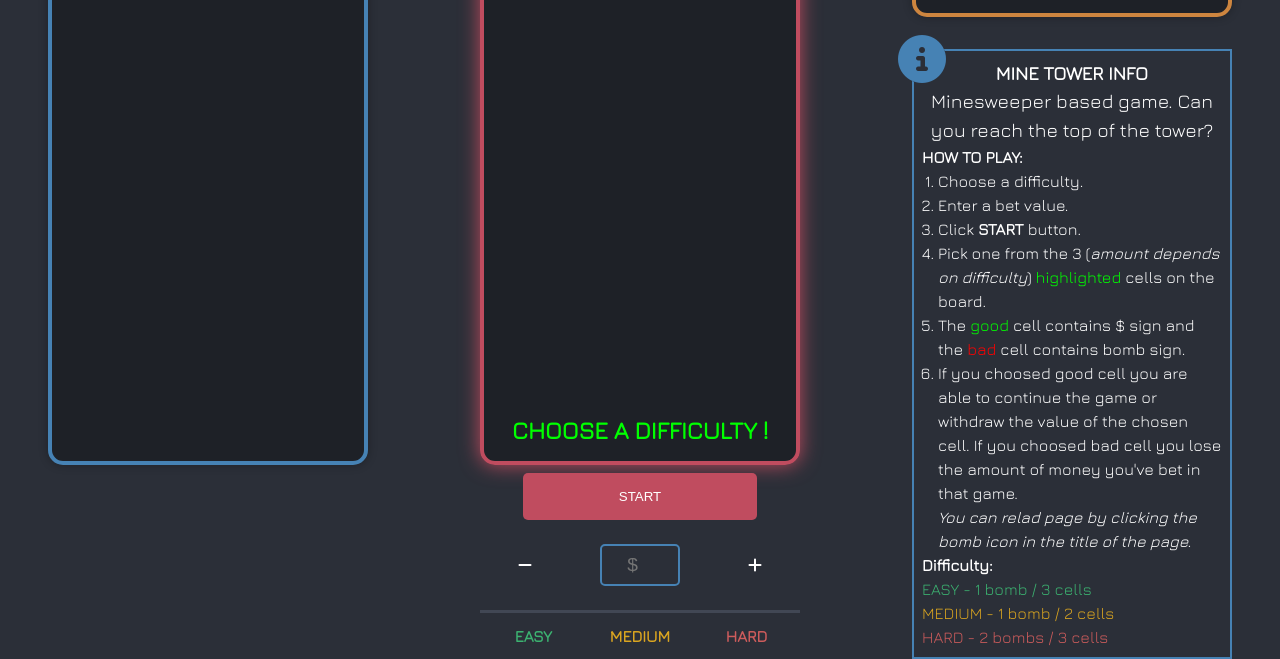
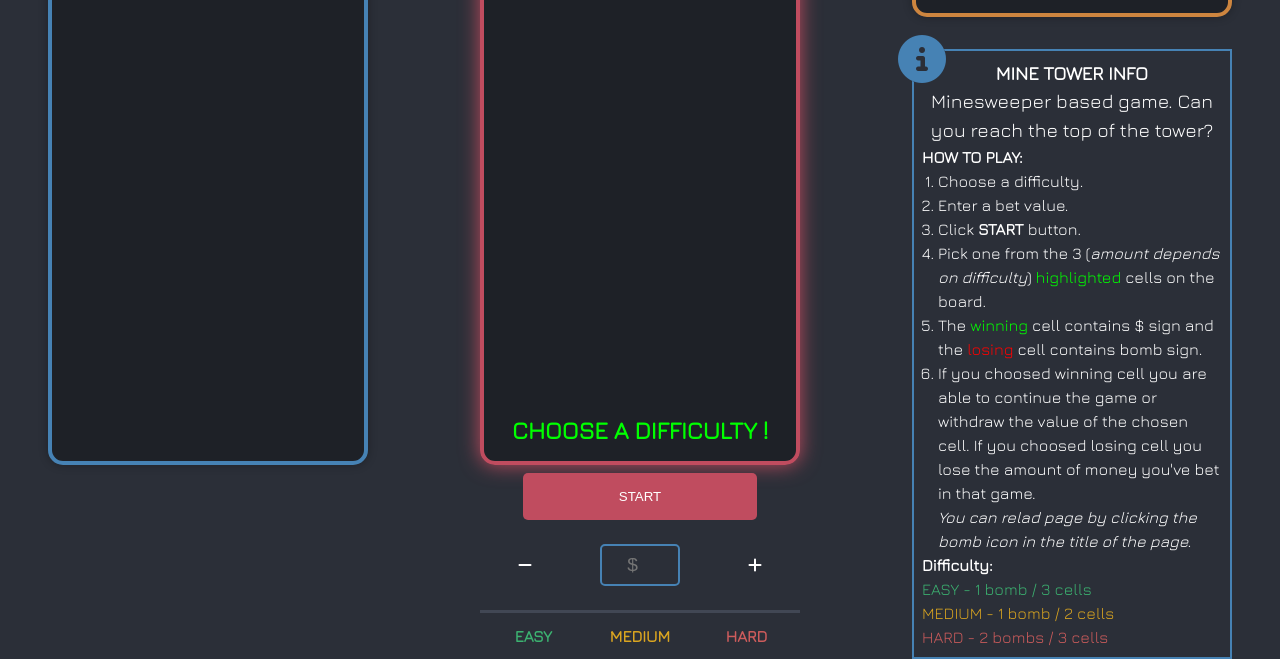
Before and after one commit to FilipSkrzypczak/Project-2, a plain HTML site: page index.html in a window 1280 px wide. Shown: the part 163-822 px from the top of the page. Drawn offline with nearby package versions, Linux system fonts and the light colour scheme.

Commit message:
Update index.html

```diff
--- a/index.html
+++ b/index.html
@@ -89,12 +89,12 @@
               board.
             </li>
             <li>
-              The <span style="color: lime">good</span> cell contains $ sign and
-              the <span style="color: red">bad</span> cell contains bomb sign.
+              The <span style="color: lime">winning</span> cell contains $ sign and
+              the <span style="color: red">losing</span> cell contains bomb sign.
             </li>
             <li>
-              If you choosed good cell you are able to continue the game or
-              withdraw the value of the chosen cell. If you choosed bad cell you
+              If you choosed winning cell you are able to continue the game or
+              withdraw the value of the chosen cell. If you choosed losing cell you
               lose the amount of money you've bet in that game.
             </li>
             <span style="font-style: italic"
```
